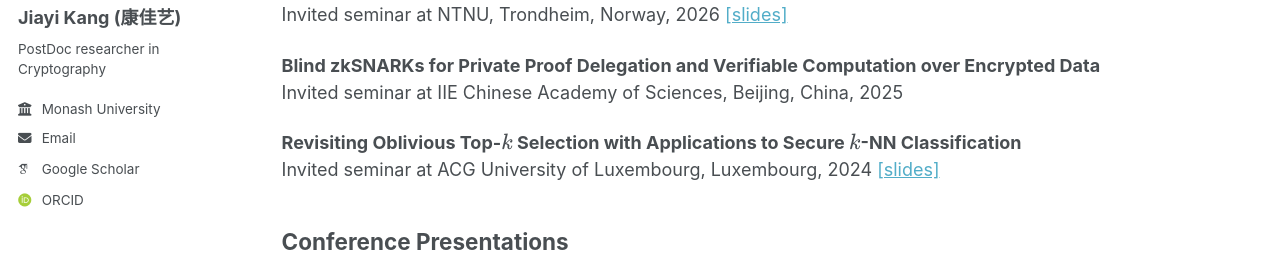
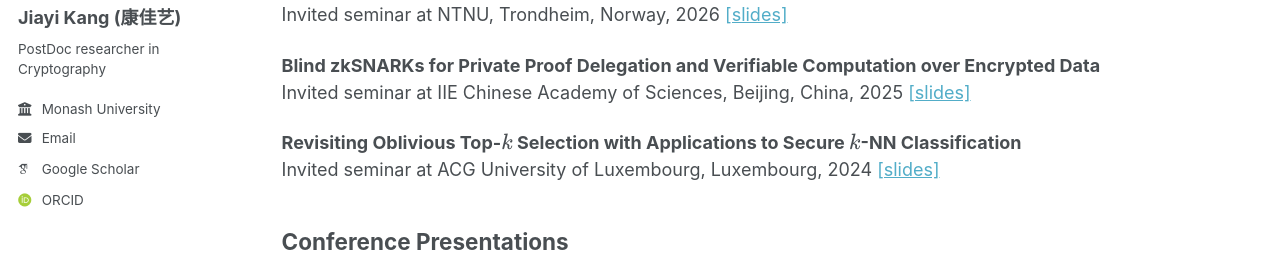
Before and after one commit to jiayikang2/jiayikang2.github.io, a Jekyll site: the page built from _pages/talks.md, in a window 1280 px wide and 1223 px high. Shown: the part 250-525 px from the top of the window. Built offline with Jekyll 4.4.1, drawn with Linux system fonts in a browser that asks for light colours; some web fonts are replaced.

Commit message:
slides_cas

```diff
--- a/_pages/talks.md
+++ b/_pages/talks.md
@@ -10,7 +10,7 @@ author_profile: true
 Invited seminar at NTNU, Trondheim, Norway, 2026 [[slides]](/files/slides_pirouette.pdf)
 
 **Blind zkSNARKs for Private Proof Delegation and Verifiable Computation over Encrypted Data**
-Invited seminar at IIE Chinese Academy of Sciences, Beijing, China, 2025
+Invited seminar at IIE Chinese Academy of Sciences, Beijing, China, 2025 [[slides]](/files/slides_blind_CAS.pdf)
 
 **Revisiting Oblivious Top-\\(k\\) Selection with Applications to Secure \\(k\\)-NN Classification**
 Invited seminar at ACG University of Luxembourg, Luxembourg, 2024  [[slides]](/files/slides_knn.pdf)
```
Also changed, not shown: 1 other file.
